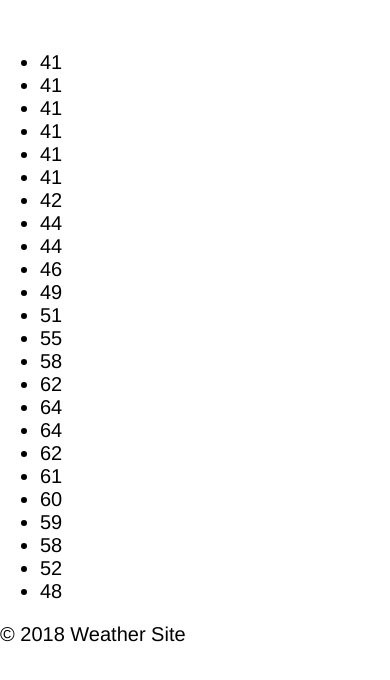
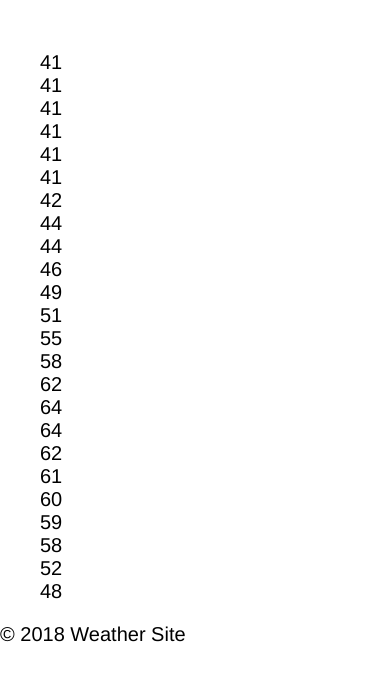
Before and after one commit to Justen-N/Justen-N.github.io, a plain HTML site: page weather/franklin-weather.html in a window 390 px wide. Shown: the part 844-1524 px from the top of the page. Drawn offline with Linux system fonts and the light colour scheme; a web font is replaced by a local one.

Commit message:
fix hourly

```diff
--- a/weather/css/focused-weather.css
+++ b/weather/css/focused-weather.css
@@ -103,4 +103,7 @@ h2{
 #low-temp{
     color:blue;
 }
+#hourly ul{
+    list-style-type:none;
 }
+}
```
